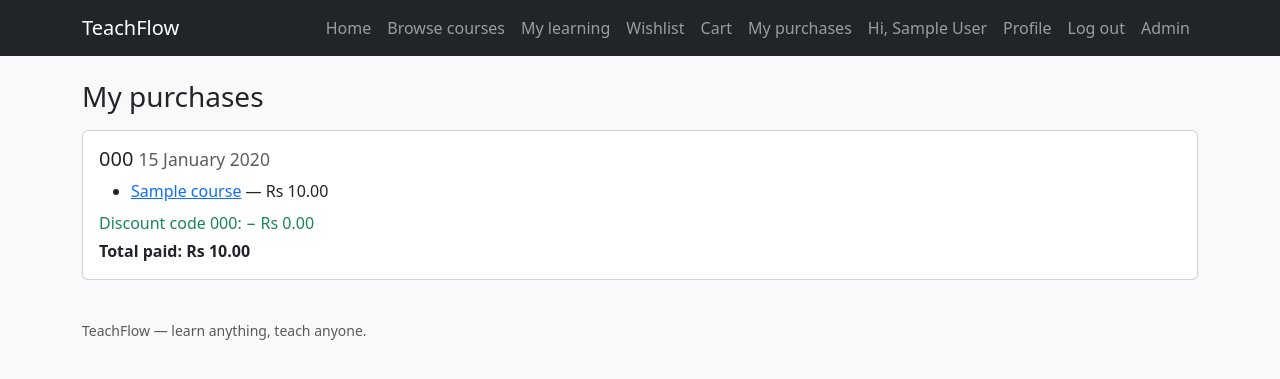
After one commit to AwaisSabit/teachflow-django, a Django app: page /payments/history/ in a window 1280 px wide. The commit adds this page. Shown: the top 379 px of the page. Run offline with Django 5.2, Linux system fonts and the light colour scheme; a user stored in the database is signed in; tables that the repository leaves empty hold one stand-in row (values such as "Sample post").

Commit message:
Add the purchase history page

```diff
--- a/apps/payments/urls.py
+++ b/apps/payments/urls.py
@@ -15,4 +15,5 @@ urlpatterns = [
     path("checkout/", views.checkout_cart, name="checkout_cart"),
     path("coupon/apply/", views.apply_coupon, name="apply_coupon"),
     path("coupon/remove/", views.remove_coupon, name="remove_coupon"),
+    path("history/", views.purchase_history, name="history"),
 ]
--- a/apps/payments/views.py
+++ b/apps/payments/views.py
@@ -330,3 +330,13 @@ def checkout_course(request, course_pk):
             "total": total,
         },
     )
+
+
+@login_required
+def purchase_history(request):
+    """The signed-in user's orders, newest first, with what each one
+    bought and what it cost after any discount."""
+    orders = Order.objects.filter(student=request.user).prefetch_related(
+        "items__course", "coupon"
+    )
+    return render(request, "payments/purchase_history.html", {"orders": orders})
--- a/templates/base.html
+++ b/templates/base.html
@@ -27,6 +27,7 @@
               {% endif %}
               <li class="nav-item"><a class="nav-link" href="{% url 'payments:wishlist' %}">Wishlist</a></li>
               <li class="nav-item"><a class="nav-link" href="{% url 'payments:cart' %}">Cart</a></li>
+              <li class="nav-item"><a class="nav-link" href="{% url 'payments:history' %}">My purchases</a></li>
               <li class="nav-item"><span class="nav-link">Hi, {{ user.display_name|default:user.username }}</span></li>
               <li class="nav-item"><a class="nav-link" href="{% url 'accounts:profile' %}">Profile</a></li>
               <li class="nav-item"><a class="nav-link" href="{% url 'accounts:logout' %}">Log out</a></li>
--- /dev/null
+++ b/templates/payments/purchase_history.html
@@ -0,0 +1,25 @@
+{% extends "base.html" %}
+{% block title %}My purchases — TeachFlow{% endblock %}
+{% block content %}
+<h1 class="h3 mb-3">My purchases</h1>
+{% if orders %}
+  {% for order in orders %}
+    <div class="card mb-3">
+      <div class="card-body">
+        <h2 class="h5">{{ order.order_number }} <span class="text-muted small">{{ order.created_at|date:"j F Y" }}</span></h2>
+        <ul class="mb-2">
+          {% for item in order.items.all %}
+            <li><a href="{% url 'courses:detail' item.course.pk %}">{{ item.course.title }}</a> — Rs {{ item.price }}</li>
+          {% endfor %}
+        </ul>
+        {% if order.coupon %}
+          <p class="mb-1 text-success">Discount code {{ order.coupon.code }}: − Rs {{ order.discount_amount }}</p>
+        {% endif %}
+        <p class="mb-0"><strong>Total paid: Rs {{ order.total }}</strong></p>
+      </div>
+    </div>
+  {% endfor %}
+{% else %}
+  <p class="text-muted">You have not bought any courses yet.</p>
+{% endif %}
+{% endblock %}
```
Also changed, not shown: tests/test_purchase_history.py (added, +55 -0 lines).
